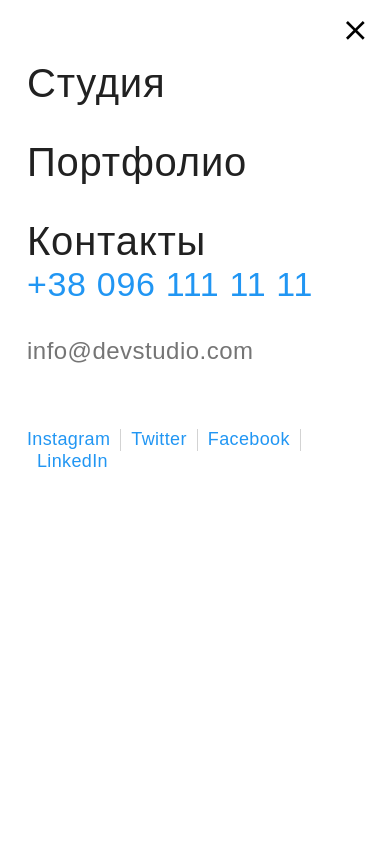
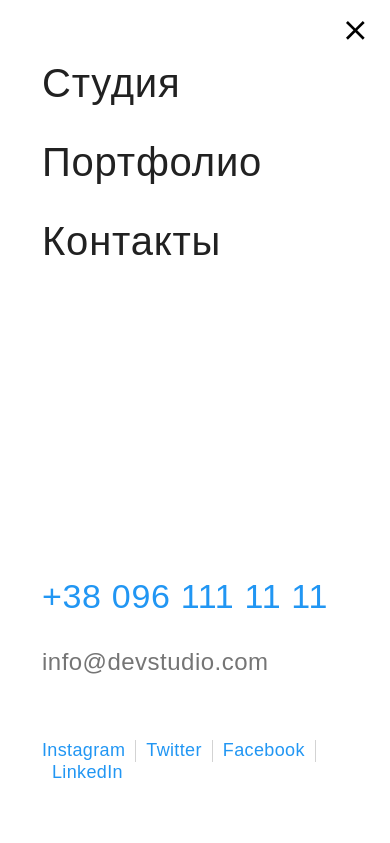
Before and after one commit to gdutchak/goit-markup-hw-08, a plain HTML site: page portfolio.html in a window 390 px wide. Both pictures are taken after a click on the button 355 px from the left and 30 px from the top of the page. Shown: the top 843 px of the page. Drawn offline with Linux system fonts and the light colour scheme; a web font is replaced by a local one.

Commit message:
add change in portfolio

```diff
--- a/portfolio.html
+++ b/portfolio.html
@@ -97,7 +97,7 @@
                                     </p>
                                 </div>
                             </div>
-                            <div class="products__desc products__desc--shirt">
+                            <div class="products__desc">
                                 <h2 class="products__name">Технокряк</h2>
                                 <p class="products__type">Веб-сайт</p>
                             </div>
@@ -347,7 +347,8 @@
             </form>
         </div>
     </footer>
-    <div class="mobile-menu container" data-menu>
+    <div class="mobile-menu" data-menu>
+        <div class="container container--mobile-menu">
             <button type="button" class="bnt-menu btn-close-menu" aria-expanded="true" data-menu-close>
                 <svg width="40" height="40" aria-label="Перемикач мобільного меню">
                     <use href="./images/icons.svg#icon-close-mobile" class="burger-menu__icon-close"></use>
@@ -393,6 +394,7 @@
                 </ul>
             </div>
         </div>
+    </div>
     <script src="./mobile-menu.js"></script>
 </body>
 
--- a/sass/components/_example-works.scss
+++ b/sass/components/_example-works.scss
@@ -31,7 +31,9 @@
 }
 
 .products__link {
-  display: block;
+  display: flex;
+  flex-direction: column;
+  height: 100%;
   transition: box-shadow 250ms cubic-bezier(0.4, 0, 0.2, 1);
 
   &:hover {
@@ -77,18 +79,12 @@
 }
 
 .products__desc {
+  flex-grow: 1;
   padding: 20px 24px;
   border-right: 1px solid #eeeeee;
   border-bottom: 1px solid #eeeeee;
   border-left: 1px solid #eeeeee;
 }
-
-.products__desc--shirt {
-  @media screen and (min-width: 768px) and (max-width: 1199px) {
-    padding-bottom: 56px;
-  }
-}
-
 
 .products__name {
   margin: 0 0 4px;
@@ -99,8 +95,6 @@
   color: var(--title-color);
 }
 
-
-
 .products__type {
   font-size: 16px;
   line-height: 1.87;
```
Also changed, not shown: css/main.css, css/main.min.css, 2 other files. Lines whose indentation alone changed are shown as unchanged.
